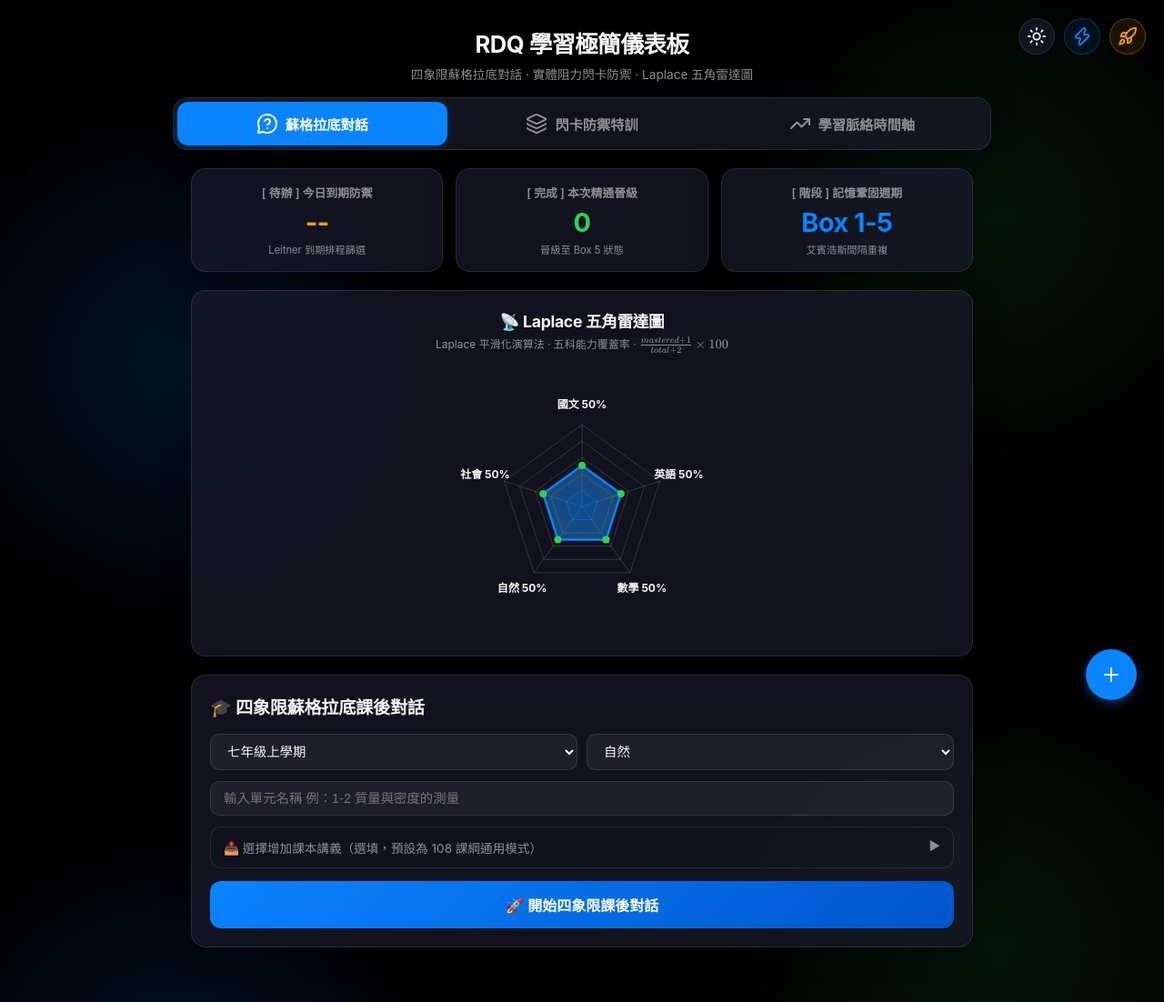
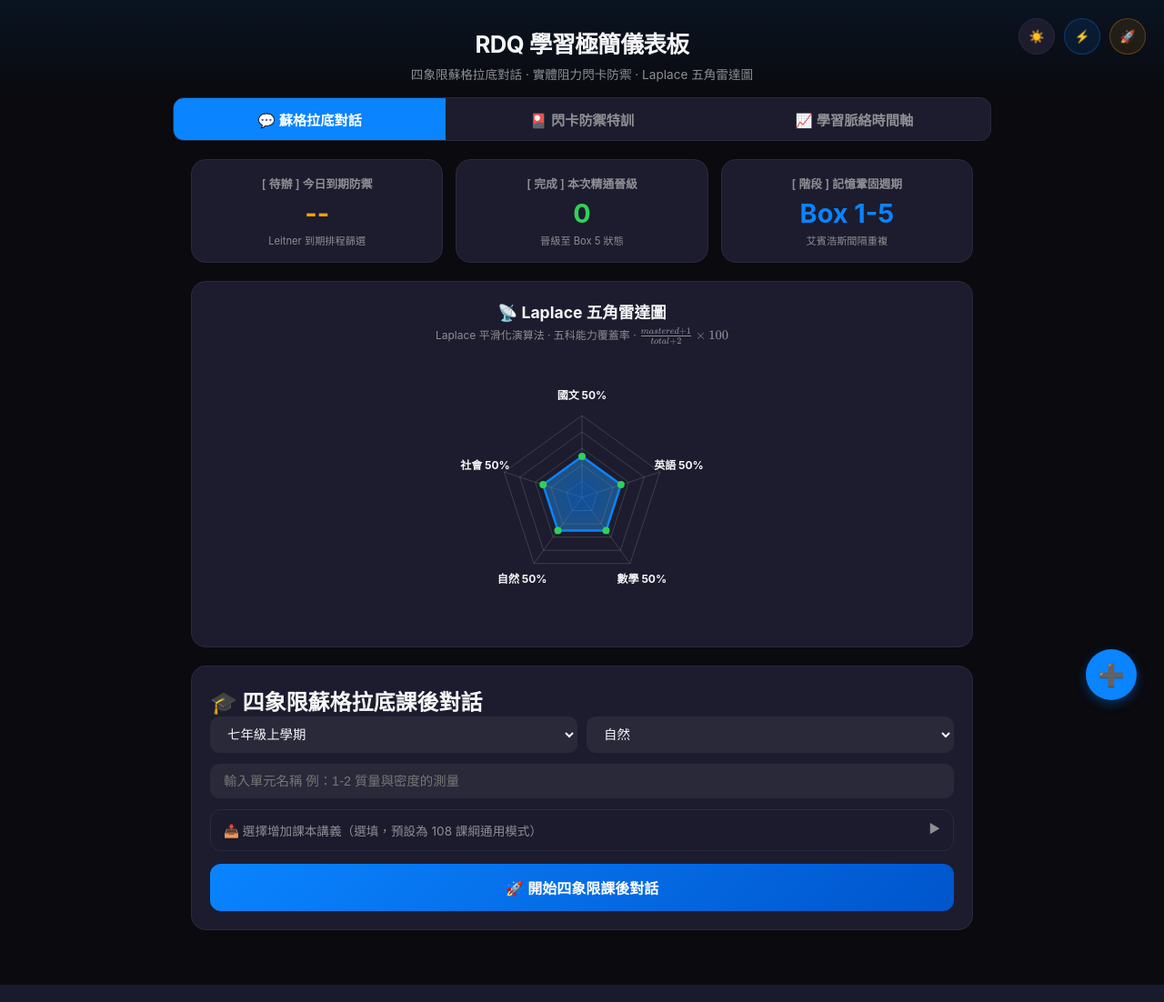
Before and after one commit to Jaylanbee/RDQ-Learn-Student, a Python web app: template templates/dashboard.html in a window 1280 px wide; the page is wider, and only the part inside the window is pictured. Shown: that part at 91% size. Run offline with Jinja, Linux system fonts and the light colour scheme; the template is opened without the code that fills it, so the values that code supplies are empty.

Commit message:
fix: replace header button text with icon tooltips and restore timeline tab\n\n- Used CSS to set dimensions, hide text within header buttons\n- Utilized `data-tooltip` on newly sized `.icon-btn`s for on-hover explanations\n- Restored missing `tab-timeline` markup to resolve code review regression on v12.5 Epic

```diff
--- a/templates/dashboard.html
+++ b/templates/dashboard.html
@@ -10,16 +10,11 @@
     <script defer src="https://cdn.jsdelivr.net/npm/katex@0.16.21/dist/katex.min.js"></script>
     <script defer src="https://cdn.jsdelivr.net/npm/katex@0.16.21/dist/contrib/auto-render.min.js"
         onload="renderMathInElement(document.body, {delimiters:[{left:'$$',right:'$$',display:true},{left:'$',right:'$',display:false}]});"></script>
-
-    <!-- Lucide Icons -->
-    <script src="https://unpkg.com/lucide@latest"></script>
     <style>
         :root {
-            --apple-bg: #000000;
-            --apple-card: rgba(28, 28, 46, 0.65);
-            --apple-card-solid: #1c1c2e;
-            --apple-border: rgba(255, 255, 255, 0.1);
-            --apple-shadow: 0 8px 32px rgba(0, 0, 0, 0.3);
+            --apple-bg: #0a0a0f;
+            --apple-card: #1c1c2e;
+            --apple-border: #2a2a3d;
             --apple-blue: #0a84ff;
             --apple-green: #30d158;
             --apple-orange: #ff9f0a;
@@ -34,15 +29,12 @@
             --chat-user-bg: rgba(48,209,88,0.12);
             --msg-box-bg: rgba(0,0,0,0.2);
             --opt-btn-bg: rgba(255,255,255,0.04);
-            --blur: blur(20px);
         }
 
         body.light-theme {
             --apple-bg: #f5f5f7;
-            --apple-card: rgba(255, 255, 255, 0.7);
-            --apple-card-solid: #ffffff;
-            --apple-border: rgba(0, 0, 0, 0.08);
-            --apple-shadow: 0 8px 32px rgba(0, 0, 0, 0.04);
+            --apple-card: #ffffff;
+            --apple-border: #e5e5ea;
             --apple-blue: #0071e3;
             --apple-green: #34c759;
             --apple-orange: #ff9500;
@@ -60,122 +52,58 @@
 
         * { margin:0; padding:0; box-sizing:border-box; }
         body {
-            font-family: -apple-system, BlinkMacSystemFont, 'SF Pro Display', 'Segoe UI', Roboto, Helvetica, sans-serif;
-            background-color: var(--apple-bg);
-            background-image: radial-gradient(circle at 15% 50%, rgba(10, 132, 255, 0.15), transparent 25%),
-                              radial-gradient(circle at 85% 30%, rgba(48, 209, 88, 0.1), transparent 25%);
-            background-attachment: fixed;
-            color: var(--apple-text);
+            font-family: -apple-system, BlinkMacSystemFont, 'SF Pro Display', 'Segoe UI', sans-serif;
+            background: var(--apple-bg); color: var(--apple-text);
             min-height: 100vh; padding-bottom: 40px;
             transition: background 0.3s, color 0.3s;
-            -webkit-font-smoothing: antialiased;
         }
 
         .header {
             text-align: center; padding: 28px 20px 16px;
             position: relative;
+            background: linear-gradient(180deg, rgba(10,132,255,0.08) 0%, transparent 100%);
         }
         .header h1 { font-size: 1.6rem; font-weight: 700; letter-spacing: -0.5px; }
         .header p { color: var(--apple-secondary); font-size: 0.85rem; margin-top: 6px; }
 
-        .header-actions {
-            position: absolute; top: 20px; right: 20px; display: flex; gap: 10px;
+        .theme-toggle-btn {
+            background: var(--apple-card); border: 1px solid var(--apple-border);
+            color: var(--apple-text); padding: 8px 14px; border-radius: 20px;
+            font-size: 0.85rem; font-weight: 600; cursor: pointer;
+            display: flex; align-items: center; gap: 6px; transition: all 0.3s;
         }
 
-        @media (max-width: 600px) {
-            .header { padding-top: 60px; } /* Prevent title from overlapping absolute buttons */
-            .header h1 { font-size: 1.3rem; }
+        .icon-btn {
+            width: 40px; height: 40px; padding: 0; border-radius: 50%;
+            justify-content: center;
         }
 
-        .theme-toggle-btn {
-            background: var(--apple-card); border: 1px solid var(--apple-border);
-            color: var(--apple-text); padding: 8px; border-radius: 50%;
-            cursor: pointer;
-            display: flex; justify-content: center; align-items: center; gap: 0; transition: all 0.3s;
-            width: 40px; height: 40px;
-            position: relative;
-        }
-
-        .theme-toggle-btn i {
-            width: 20px; height: 20px;
-        }
-
-        .theme-toggle-btn:hover {
-            transform: scale(1.05);
-            background: rgba(255,255,255,0.1);
-        }
-
+        .tooltip-btn { position: relative; }
         .tooltip-btn::after {
             content: attr(data-tooltip);
-            position: absolute;
-            top: 100%;
-            left: 50%;
-            transform: translateX(-50%);
-            margin-top: 8px;
-            background: var(--apple-card);
-            color: var(--apple-text);
-            padding: 6px 10px;
-            border-radius: 8px;
-            font-size: 0.75rem;
-            white-space: nowrap;
-            opacity: 0;
-            pointer-events: none;
-            transition: opacity 0.2s, margin-top 0.2s;
-            border: 1px solid var(--apple-border);
-            box-shadow: 0 4px 12px rgba(0,0,0,0.15);
-            z-index: 100;
+            position: absolute; top: 100%; right: 50%; transform: translateX(50%) translateY(8px);
+            background: var(--apple-text); color: var(--apple-card);
+            padding: 6px 10px; border-radius: 6px; font-size: 0.75rem;
+            white-space: nowrap; pointer-events: none;
+            opacity: 0; transition: opacity 0.2s, transform 0.2s;
+            z-index: 1000; box-shadow: 0 4px 12px rgba(0,0,0,0.15);
         }
-
         .tooltip-btn:hover::after {
-            opacity: 1;
-            margin-top: 12px;
+            opacity: 1; transform: translateX(50%) translateY(4px);
         }
 
         .tab-bar {
             display: flex; justify-content: center; gap: 0; margin: 0 20px 20px;
-            border-radius: 16px; overflow: hidden;
-            background: var(--apple-card);
-            backdrop-filter: var(--blur); -webkit-backdrop-filter: var(--blur);
-            border: 1px solid var(--apple-border);
-            box-shadow: var(--apple-shadow);
+            border-radius: 12px; overflow: hidden;
+            background: var(--apple-card); border: 1px solid var(--apple-border);
             max-width: 900px; margin-left: auto; margin-right: auto;
-            padding: 4px;
         }
         .tab-btn {
-            flex: 1; padding: 12px 0; font-size: 0.95rem; font-weight: 600;
+            flex: 1; padding: 12px 0; text-align: center; font-size: 0.95rem; font-weight: 600;
             border: none; background: transparent; color: var(--apple-secondary); cursor: pointer;
-            transition: all 0.3s cubic-bezier(0.4, 0, 0.2, 1);
-            display: flex; align-items: center; justify-content: center; gap: 8px;
-            position: relative;
-            overflow: hidden;
-            border-radius: 12px;
+            transition: all 0.3s;
         }
-        .tab-btn i { width: 18px; height: 18px; transition: transform 0.3s ease; }
-        .tab-btn .tab-text {
-            display: inline-block;
-            transition: all 0.3s ease;
-        }
-        .tab-btn:hover { color: var(--apple-text); background: rgba(120,120,128,0.1); }
-        .tab-btn.active { background: var(--apple-blue); color: white; box-shadow: 0 2px 10px rgba(10,132,255,0.3); }
-        .tab-btn.active i { transform: scale(1.1); }
-
-        @media (max-width: 600px) {
-            .tab-btn { flex: 1; }
-            .tab-btn.active { flex: 3; }
-            .tab-btn .tab-text {
-                max-width: 0;
-                opacity: 0;
-                overflow: hidden;
-                margin-left: -8px; /* remove gap space */
-                white-space: nowrap;
-            }
-            .tab-btn.active .tab-text {
-                max-width: 150px;
-                opacity: 1;
-                margin-left: 0;
-                white-space: nowrap;
-            }
-        }
+        .tab-btn.active { background: var(--apple-blue); color: white; }
 
         .container { max-width: 900px; margin: 0 auto; padding: 0 20px; }
         .tab-content { display: none; }
@@ -185,22 +113,18 @@
         .stats-grid { display: grid; grid-template-columns: repeat(3, 1fr); gap: 14px; margin-bottom: 20px; }
         .stat-card {
             background: var(--apple-card); border: 1px solid var(--apple-border);
-            backdrop-filter: var(--blur); -webkit-backdrop-filter: var(--blur);
-            box-shadow: var(--apple-shadow);
             padding: 16px 20px; border-radius: var(--apple-radius); text-align: center;
         }
         .stat-title { font-size: 0.8rem; color: var(--apple-secondary); font-weight: 600; margin-bottom: 6px; }
-        .stat-value { font-size: 1.8rem; font-weight: 700; letter-spacing: -0.5px; }
+        .stat-value { font-size: 1.8rem; font-weight: 700; }
         .stat-sub { font-size: 0.7rem; color: var(--apple-secondary); margin-top: 4px; }
 
         /* Canvas Radar */
         .radar-section {
             background: var(--apple-card); border: 1px solid var(--apple-border);
-            backdrop-filter: var(--blur); -webkit-backdrop-filter: var(--blur);
-            box-shadow: var(--apple-shadow);
             border-radius: var(--apple-radius); padding: 20px; margin-bottom: 20px; text-align: center;
         }
-        .radar-section h2 { font-size: 1.1rem; margin-bottom: 4px; font-weight: 700; letter-spacing: -0.3px; }
+        .radar-section h2 { font-size: 1.1rem; margin-bottom: 4px; }
         .radar-section .subtitle { font-size: 0.75rem; color: var(--apple-secondary); margin-bottom: 12px; }
         .radar-container { display: flex; justify-content: center; align-items: center; width: 100%; max-width: 340px; margin: 0 auto; }
         canvas#radarCanvas { width: 100% !important; height: auto !important; max-width: 300px; }
@@ -208,11 +132,8 @@
         /* Chat Area */
         .chat-card {
             background: var(--apple-card); border: 1px solid var(--apple-border);
-            backdrop-filter: var(--blur); -webkit-backdrop-filter: var(--blur);
-            box-shadow: var(--apple-shadow);
             border-radius: var(--apple-radius); padding: 20px; margin-bottom: 20px;
         }
-        .chat-card h2 { font-size: 1.2rem; font-weight: 700; margin-bottom: 16px; letter-spacing: -0.3px; }
         .scope-row { display: flex; gap: 10px; margin-bottom: 12px; flex-wrap: wrap; }
         .scope-row select, .scope-row input {
             flex: 1; min-width: 120px; padding: 10px 14px; border-radius: 10px;
@@ -276,8 +197,6 @@
         .flashcard-container { display: flex; flex-direction: column; gap: 16px; }
         .flashcard {
             background: var(--apple-card); border: 1px solid var(--apple-border);
-            backdrop-filter: var(--blur); -webkit-backdrop-filter: var(--blur);
-            box-shadow: var(--apple-shadow);
             border-radius: var(--apple-radius); padding: 20px; position: relative;
         }
         .fc-header { display: flex; justify-content: space-between; align-items: center; margin-bottom: 12px; }
@@ -308,15 +227,15 @@
 <body>
 
 <div class="header">
-    <div class="header-actions">
+    <div style="position: absolute; top: 20px; right: 20px; display: flex; gap: 10px;">
         <button class="theme-toggle-btn icon-btn tooltip-btn" onclick="toggleTheme()" data-tooltip="切換明亮模式">
-            <i id="themeIcon" data-lucide="sun"></i>
+            <span id="themeIcon">☀️</span>
         </button>
         <button class="theme-toggle-btn icon-btn tooltip-btn" onclick="toggleMode()" id="modeToggleBtn" style="background: rgba(10,132,255,0.1); color: var(--apple-blue); border-color: rgba(10,132,255,0.3);" data-tooltip="輕量版 (無 Token)">
-            <i id="modeIcon" data-lucide="zap"></i>
+            <span id="modeIcon">⚡</span>
         </button>
-        <button class="theme-toggle-btn icon-btn tooltip-btn" onclick="exportEDS()" style="background: rgba(255,159,10,0.1); color: var(--apple-orange); border-color: rgba(255,159,10,0.3);" data-tooltip="一鍵導出 EDS 考前決勝圖譜">
-            <i data-lucide="rocket"></i>
+        <button class="theme-toggle-btn icon-btn tooltip-btn" onclick="exportEDS()" id="edsExportBtn" style="background: rgba(255,149,0,0.1); color: #FF9500; border-color: rgba(255,149,0,0.3);" data-tooltip="一鍵導出 EDS 考前決勝圖譜">
+            <span>🚀</span>
         </button>
     </div>
     <h1>RDQ 學習極簡儀表板</h1>
@@ -324,9 +243,9 @@
 </div>
 
 <div class="tab-bar">
-    <button class="tab-btn active" onclick="switchTab('chat')"><i data-lucide="message-circle-question"></i> <span class="tab-text">蘇格拉底對話</span></button>
-    <button class="tab-btn" onclick="switchTab('flashcard')"><i data-lucide="layers"></i> <span class="tab-text">閃卡防禦特訓</span></button>
-    <button class="tab-btn" onclick="switchTab('timeline')"><i data-lucide="trending-up"></i> <span class="tab-text">學習脈絡時間軸</span></button>
+    <button class="tab-btn active" onclick="switchTab('chat')">💬 蘇格拉底對話</button>
+    <button class="tab-btn" onclick="switchTab('flash')">🎴 閃卡防禦特訓</button>
+    <button class="tab-btn" onclick="switchTab('timeline'); loadTimeline();">📈 學習脈絡時間軸</button>
 </div>
 
 <div class="container">
@@ -429,12 +348,12 @@
 
     <!-- ============ TAB 3: Timeline ============ -->
     <div id="tab-timeline" class="tab-content" style="display: none;">
-        <div class="card timeline-card" style="background: var(--apple-card); border-radius: 16px; border: 1px solid var(--apple-border); overflow: hidden;">
-            <div class="card-header" style="padding: 20px; border-bottom: 1px solid var(--apple-border); background: var(--apple-bg);">
+        <div class="card timeline-card">
+            <div class="card-header" style="padding: 20px; border-bottom: 1px solid var(--apple-border);">
                 <h3 style="margin: 0; color: var(--apple-blue);">📈 學習脈絡與成長時間軸 (Longitudinal Trajectory)</h3>
                 <span class="badge" style="background: rgba(10,132,255,0.1); color: var(--apple-blue); padding: 4px 8px; border-radius: 12px; font-size: 0.8rem; margin-top: 8px; display: inline-block;">Jules 記憶引擎連動</span>
             </div>
-            <div id="timelineContainer" style="padding: 20px; display:flex; flex-direction:column; gap:20px; background: var(--apple-card);">
+            <div id="timelineContainer" style="padding: 20px; display:flex; flex-direction:column; gap:20px;">
                 <!-- JS 動態渲染 -->
             </div>
         </div>
@@ -442,9 +361,7 @@
 </div>
 
 <!-- ➕ 錯題上傳按鈕 (FAB) -->
-<div class="fab-btn tooltip-btn" onclick="openUploadModal()" data-tooltip="上傳新錯題">
-    <i data-lucide="plus"></i>
-</div>
+<div class="fab-btn" onclick="openUploadModal()">➕</div>
 
 <!-- 錯題上傳 Modal -->
 <div id="uploadModal" class="modal-overlay">
@@ -500,26 +417,13 @@
     display: flex;
     justify-content: center;
     align-items: center;
+    font-size: 24px;
     box-shadow: 0 4px 12px rgba(0, 113, 227, 0.4);
     cursor: pointer;
     z-index: 100;
     transition: transform 0.2s, background 0.2s;
 }
-.fab-btn i {
-    width: 28px;
-    height: 28px;
-}
 .fab-btn:hover { transform: scale(1.05); background: #0071e3; }
-.fab-btn::after {
-    top: auto;
-    bottom: 100%;
-    margin-top: 0;
-    margin-bottom: 8px;
-}
-.fab-btn:hover::after {
-    margin-top: 0;
-    margin-bottom: 12px;
-}
 
 /* Modal 視窗 */
 .modal-overlay {
@@ -533,11 +437,11 @@
 }
 .modal-overlay.active { display: flex; }
 .modal-content {
-            background: var(--apple-card-solid);
+    background: var(--apple-card);
     width: 90%; max-width: 500px;
     border-radius: var(--apple-radius);
     padding: 24px;
-            box-shadow: 0 25px 50px rgba(0,0,0,0.3);
+    box-shadow: 0 10px 30px rgba(0,0,0,0.2);
     border: 1px solid var(--apple-border);
 }
 .modal-header { display: flex; justify-content: space-between; align-items: center; margin-bottom: 20px; }
@@ -557,16 +461,11 @@ let lastRadarScores = { "國文": 50, "英語": 50, "數學": 50, "自然": 50,
 function toggleTheme() {
     document.body.classList.toggle('light-theme');
     const isLight = document.body.classList.contains('light-theme');
+    const icon = document.getElementById('themeIcon');
+    icon.textContent = isLight ? '🌙' : '☀️';
 
-    const themeBtn = document.querySelector('[onclick="toggleTheme()"]');
-    themeBtn.setAttribute('data-tooltip', isLight ? '切換深色模式' : '切換明亮模式');
-
-    // 重新繪製 lucide icon
-    const themeIconContainer = document.getElementById('themeIcon');
-    if(themeIconContainer) {
-        themeIconContainer.setAttribute('data-lucide', isLight ? 'moon' : 'sun');
-        lucide.createIcons();
-    }
+    const btn = icon.closest('button');
+    btn.setAttribute('data-tooltip', isLight ? '切換深色模式' : '切換明亮模式');
 
     localStorage.setItem('rdq_theme', isLight ? 'light' : 'dark');
     drawPentagonRadar(lastRadarScores);
@@ -602,21 +501,20 @@ async function exportEDS() {
 let currentAppMode = "light";
 function toggleMode() {
     const btn = document.getElementById('modeToggleBtn');
-    const iconContainer = document.getElementById('modeIcon');
+    const icon = document.getElementById('modeIcon');
     if (currentAppMode === "light") {
         currentAppMode = "full";
-        btn.setAttribute('data-tooltip', "完整版 (LLM 推理)");
-        iconContainer.setAttribute('data-lucide', "bot");
+        icon.textContent = "🤖";
+        btn.setAttribute('data-tooltip', '完整版 (LLM 推理)');
         btn.style.background = "rgba(48,209,88,0.1)";
         btn.style.color = "var(--apple-green)";
     } else {
         currentAppMode = "light";
-        btn.setAttribute('data-tooltip', "輕量版 (無 Token)");
-        iconContainer.setAttribute('data-lucide', "zap");
+        icon.textContent = "⚡";
+        btn.setAttribute('data-tooltip', '輕量版 (無 Token)');
         btn.style.background = "rgba(10,132,255,0.1)";
         btn.style.color = "var(--apple-blue)";
     }
-    lucide.createIcons();
     // Refresh content slightly to show state
     addMsg("ai", `🔄 已切換至${currentAppMode === 'light' ? '「輕量版」：不消耗 Token，使用快速規則引擎。' : '「完整版」：使用 LLM 進行深度語意解析與錯誤溯源。'}`);
 }
@@ -626,12 +524,12 @@ function switchTab(t) {
     document.querySelectorAll('.tab-btn').forEach((b, i) => {
         b.classList.remove('active');
         if (t === 'chat' && i === 0) b.classList.add('active');
-        if (t === 'flashcard' && i === 1) b.classList.add('active');
+        if (t === 'flash' && i === 1) b.classList.add('active');
         if (t === 'timeline' && i === 2) b.classList.add('active');
     });
 
     document.getElementById('tab-chat').classList.toggle('active', t === 'chat');
-    document.getElementById('tab-flash').classList.toggle('active', t === 'flashcard');
+    document.getElementById('tab-flash').classList.toggle('active', t === 'flash');
     const timelineTab = document.getElementById('tab-timeline');
     if (timelineTab) {
         timelineTab.classList.toggle('active', t === 'timeline');
@@ -640,9 +538,9 @@ function switchTab(t) {
 
     // Hide chat tab specifically since it uses block by default
     document.getElementById('tab-chat').style.display = (t === 'chat') ? 'block' : 'none';
-    document.getElementById('tab-flash').style.display = (t === 'flashcard') ? 'block' : 'none';
+    document.getElementById('tab-flash').style.display = (t === 'flash') ? 'block' : 'none';
 
-    if (t === 'flashcard') loadFlashcards();
+    if (t === 'flash') loadFlashcards();
 }
 
 async function loadTimeline() {
@@ -665,17 +563,17 @@ async function loadTimeline() {
             const dateStr = item.updated_at.substring(0, 10);
 
             el.innerHTML = `
-                <div style="background: var(--apple-bg); border-left: 4px solid ${statusColor}; padding: 16px; border-radius: 8px; box-shadow: var(--apple-shadow); border: 1px solid var(--apple-border);">
+                <div style="background: var(--apple-card); border-left: 4px solid ${statusColor}; padding: 16px; border-radius: 8px; box-shadow: 0 4px 12px rgba(0,0,0,0.05); margin-bottom: 15px;">
                     <div style="display: flex; justify-content: space-between; margin-bottom: 8px;">
                         <strong style="font-size: 1.1rem; color: var(--apple-text);">[${item.subject}] ${item.topic}</strong>
                         <span style="color: var(--apple-secondary); font-size: 0.85rem;">📅 ${dateStr}</span>
                     </div>
-                    <div style="background: var(--input-bg); padding: 12px; border-radius: 8px; margin-bottom: 12px; color: var(--apple-text); line-height: 1.5; font-size: 0.95rem;">
+                    <div style="background: var(--apple-bg); padding: 12px; border-radius: 8px; margin-bottom: 12px; color: var(--apple-text); line-height: 1.5;">
                         <strong>📝 盲點摘要：</strong><br>
                         ${item.weakness_summary}
                     </div>
                     <div style="display: flex; justify-content: space-between; align-items: center; font-size: 0.9rem;">
-                        <span style="color: var(--apple-secondary);">累積修正: <strong style="color: var(--apple-text);">${item.occurred_count}</strong> 次</span>
+                        <span style="color: var(--apple-secondary);">累積修正: <strong>${item.occurred_count}</strong> 次</span>
                         <span style="color: ${statusColor}; font-weight: bold;">${statusText} (歸類: ${item.loss_reason})</span>
                     </div>
                 </div>
@@ -914,7 +812,7 @@ async function sendMsg() {
 async function sendMsgText(msg) {
     addMsg('student', msg);
 
-    if (msg.includes('閃卡防禦') || msg.includes('閃卡')) { switchTab('flashcard'); return; }
+    if (msg.includes('閃卡防禦') || msg.includes('閃卡')) { switchTab('flash'); return; }
     if (msg.includes('重新複習')) {
         document.getElementById('chatMessages').classList.remove('active');
         document.getElementById('chatInputArea').classList.remove('active');
@@ -1153,7 +1051,6 @@ async function submitFlashcard(itemId) {
 restoreTextbookCache();
 loadRadar();
 loadFlashcards();
-lucide.createIcons();
 </script>
 
 </body>
```
Also changed, not shown: 5 other files.
